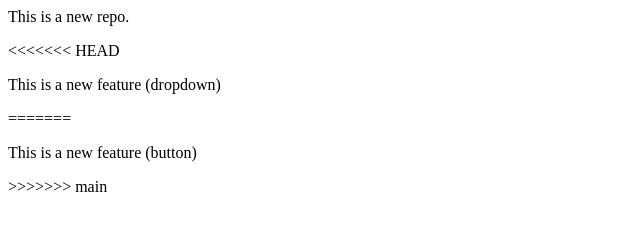
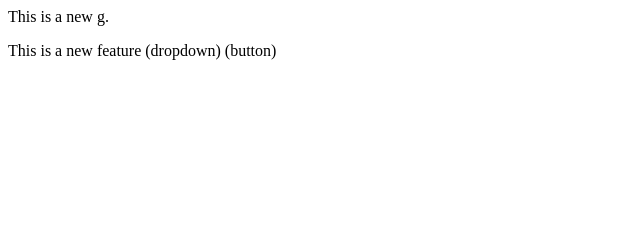
Before and after one commit to shahrukh-khan-shairaz/localrepo, a plain HTML site: page index.html in a window 1280 px wide. Shown: the whole page, without its empty margins (0-640 px from the left). Drawn offline with Linux system fonts and the light colour scheme.

Commit message:
Add both feature

```diff
--- a/index.html
+++ b/index.html
@@ -1,6 +1,2 @@
-<p>This is a new repo.</p>
-<<<<<<< HEAD
-<p>This is a new feature (dropdown)</p>
-=======
-<p>This is a new feature (button)</p>
->>>>>>> main
+<p>This is a new g.</p>
+<p>This is a new feature (dropdown) (button)</p>
```
